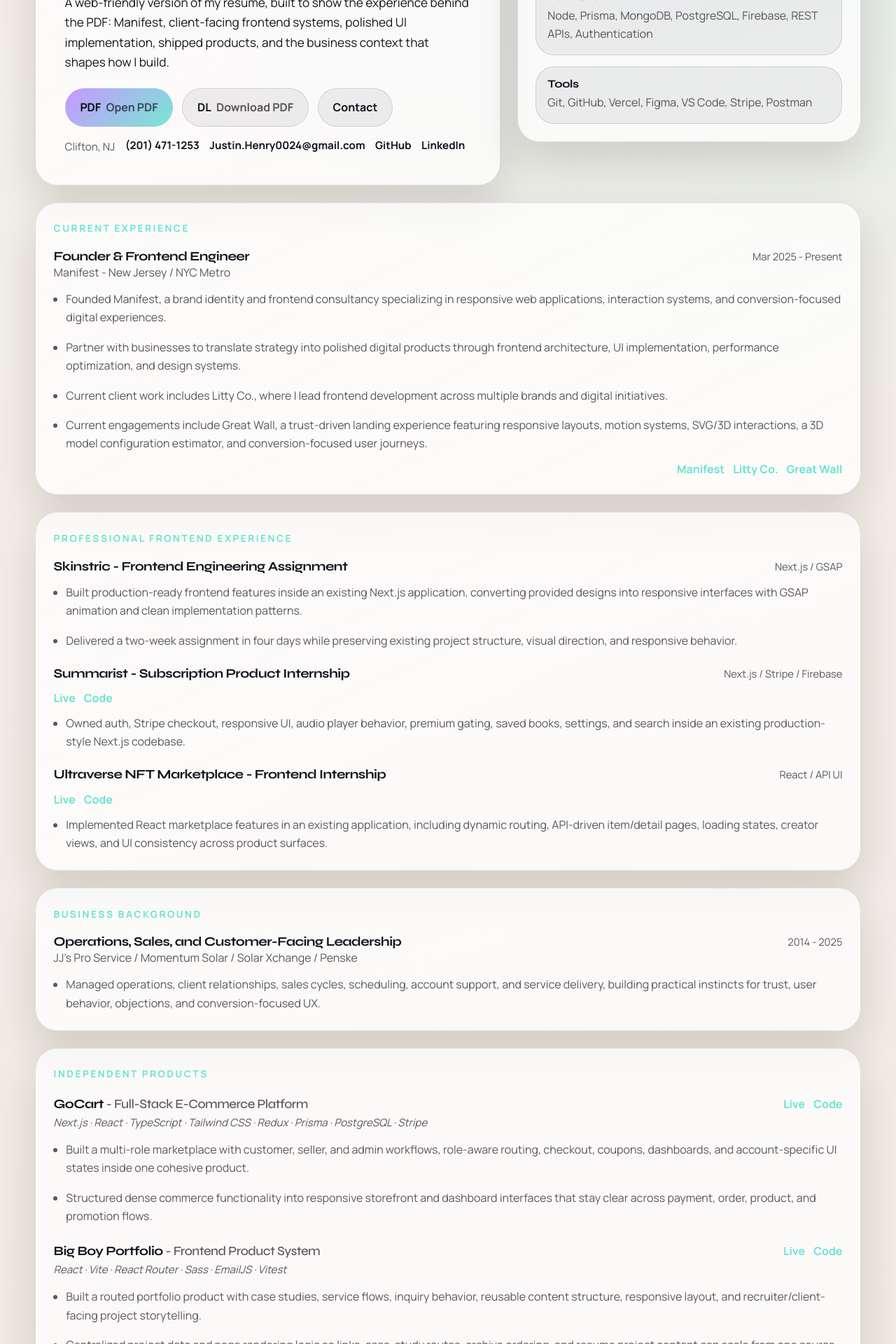
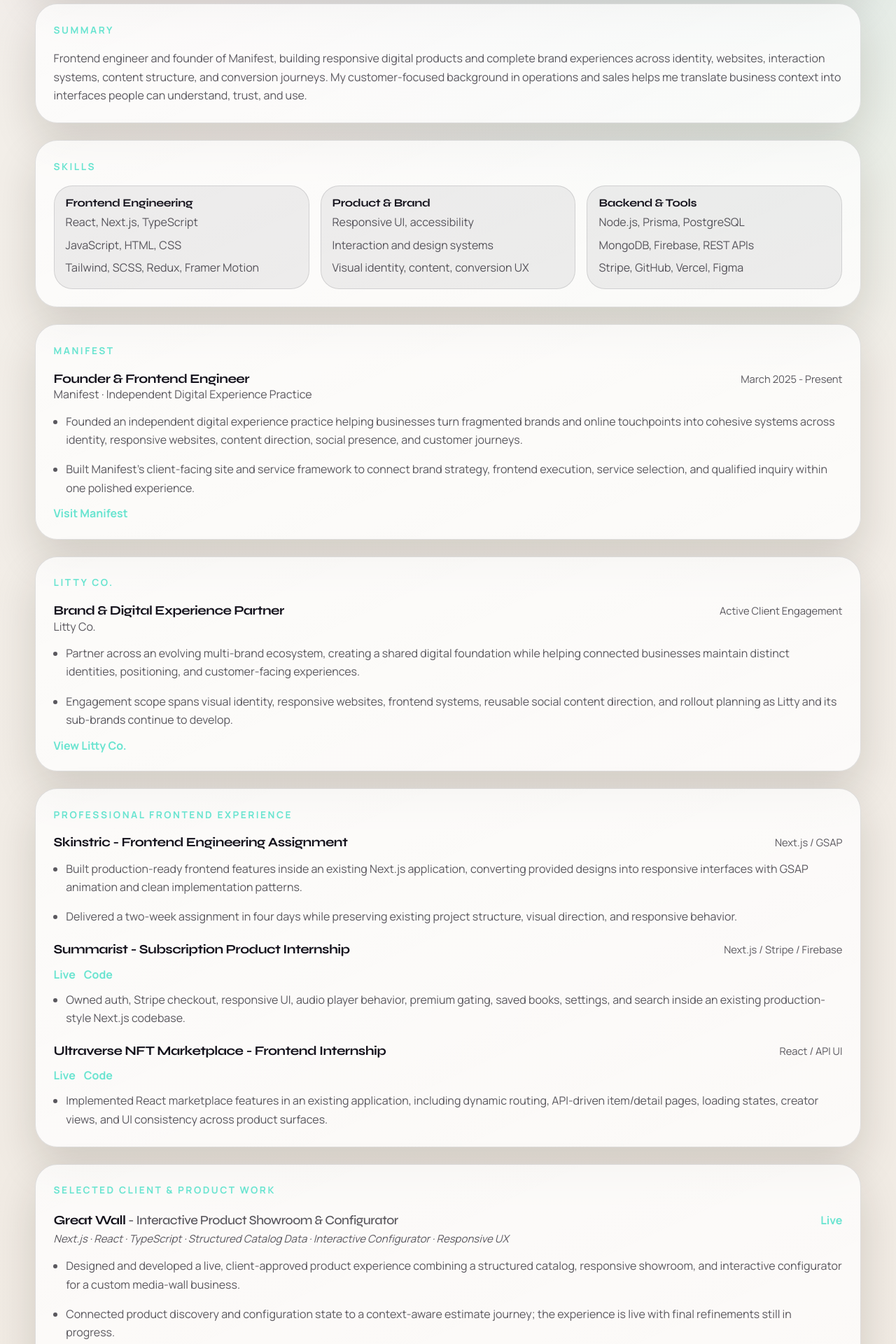
Before and after one commit to massiahtheruler/big-boy-portfolio, a React (Vite) app: page /resume in a window 1280 px wide. Shown: the part 780-2700 px from the top of the page at 70% size. Built offline with nearby package versions, Linux system fonts and the light colour scheme.

Commit message:
Refresh resume page and PDF

```diff
--- a/src/data/projects.js
+++ b/src/data/projects.js
@@ -120,6 +120,19 @@
     ],
     buildStory:
       "This project changed how I describe my work. I am not placing a style on top of a business. I am finding the identity already present in the people, place, products, and reputation, then building the digital structure that lets customers finally feel it online.",
+    resume: {
+      include: true,
+      order: 2,
+      subtitle: "Existing-Business Brand & UX Transformation",
+      live: "https://juicy-city.vercel.app",
+      code: null,
+      stack:
+        "Next.js · React · TypeScript · Accessibility · Information Architecture · Content Systems",
+      bullets: [
+        "Audited and redesigned the public experience for an established Jersey City business, translating its storefront energy, products, neighborhood identity, and ordering journey into a clearer responsive system.",
+        "Built the direction from public-business research, preserved real transactional details, earned owner approval, and moved the work toward the business's existing domain.",
+      ],
+    },
     meta: {
       title: "Juicy City Client Brand & UX Transformation | Justin Henry",
       description:
@@ -206,6 +219,19 @@
     ],
     buildStory:
       "The larger idea is not a collection of unrelated router sites. It is a reusable way to help people make complicated choices. Bodywork Network carries that story because it has the clearest journey, the strongest accessibility foundation, and the most complete connection between questions, recommendation logic, content, and next steps.",
+    resume: {
+      include: true,
+      order: 3,
+      subtitle: "Guided Matching Platform",
+      live: "https://bodywork-six.vercel.app/",
+      code: "https://github.com/massiahtheruler/bodywork",
+      stack:
+        "Next.js · React · TypeScript · Zod · React Hook Form · Framer Motion",
+      bullets: [
+        "Built a provider-neutral platform that turns complex preferences and constraints into a calm guided journey through validated forms, reusable matching logic, and accessible interactions.",
+        "Centralized service, provider, and recommendation data so dynamic content and lead-routing systems can expand without coupling product logic to the interface.",
+      ],
+    },
     meta: {
       title: "Bodywork Network Guided Matching Case Study | Justin Henry",
       description:
@@ -296,7 +322,7 @@
       "GoCart was about making a dense marketplace feel usable. The challenge was connecting customers, sellers, admins, payments, deals, reviews, and fulfillment workflows so the product felt unified instead of stitched together.",
     resume: {
       include: true,
-      order: 1,
+      order: 4,
       subtitle: "Full-Stack E-Commerce Platform",
       live: "https://gocart-beta-one.vercel.app",
       code: "https://github.com/massiahtheruler/gocart",
@@ -367,7 +393,7 @@
     buildStory:
       "The goal was to understand the frontend behavior behind a polished streaming interface: timing, hierarchy, protected access, content rails, and player routing. Matching the look mattered, but the real value was rebuilding the interaction patterns that make the product feel responsive.",
     resume: {
-      include: true,
+      include: false,
       order: 5,
       subtitle: "Streaming UI & Interaction Systems",
       live: "https://netflix-clone-delta-indol.vercel.app/login",
@@ -514,7 +540,7 @@
     buildStory:
       "The challenge was turning a familiar social feed pattern into a product that felt more intentional. I focused on identity, account-aware behavior, interaction flow, and custom features that moved it beyond the original tutorial structure.",
     resume: {
-      include: true,
+      include: false,
       order: 3,
       title: "Glitter",
       subtitle: "Original Social Product",
@@ -638,7 +664,7 @@
       code: "https://github.com/massiahtheruler/big-boy-portfolio",
     },
     resume: {
-      include: true,
+      include: false,
       order: 2,
       subtitle: "Frontend Product System",
       live: "https://big-boy-portfolio.vercel.app",
@@ -663,7 +689,7 @@
       code: "https://github.com/massiahtheruler/holy-grails-react",
     },
     resume: {
-      include: true,
+      include: false,
       order: 4,
       subtitle: "Frontend Architecture Conversion",
       live: "https://holy-grail-react.vercel.app/",
@@ -745,6 +771,19 @@
     ],
     buildStory:
       "Great Wall is where the Manifest philosophy meets a real contracted engagement. The work is about bringing the identity and ambition of the business forward, then giving that identity practical structure through discovery, configuration, trust, and a clearer path to a qualified conversation.",
+    resume: {
+      include: true,
+      order: 1,
+      subtitle: "Interactive Product Showroom & Configurator",
+      live: greatWallLiveUrl,
+      code: null,
+      stack:
+        "Next.js · React · TypeScript · Structured Catalog Data · Interactive Configurator · Responsive UX",
+      bullets: [
+        "Designed and developed a live, client-approved product experience combining a structured catalog, responsive showroom, and interactive configurator for a custom media-wall business.",
+        "Connected product discovery and configuration state to a context-aware estimate journey; the experience is live with final refinements still in progress.",
+      ],
+    },
     meta: {
       title: "Great Wall Client Experience Case Study | Justin Henry",
       description:
--- a/src/pages/ResumePage.jsx
+++ b/src/pages/ResumePage.jsx
@@ -1,21 +1,28 @@
 import { siteContent } from "../data/siteContent";
 import { getResumeProjects } from "../data/projects";
 
-const currentExperience = [
+const manifestExperience = [
   {
     title: "Founder & Frontend Engineer",
-    date: "Mar 2025 - Present",
-    org: "Manifest - New Jersey / NYC Metro",
-    links: [
-      { label: "Manifest", href: "https://manifest-gamma-one.vercel.app/" },
-      { label: "Litty Co.", href: "https://litty-hub.vercel.app/" },
-      { label: "Great Wall", href: "https://great-wall-omega.vercel.app/" },
+    date: "March 2025 - Present",
+    org: "Manifest · Independent Digital Experience Practice",
+    links: [{ label: "Visit Manifest", href: "https://manifest-gamma-one.vercel.app/" }],
+    bullets: [
+      "Founded an independent digital experience practice helping businesses turn fragmented brands and online touchpoints into cohesive systems across identity, responsive websites, content direction, social presence, and customer journeys.",
+      "Built Manifest's client-facing site and service framework to connect brand strategy, frontend execution, service selection, and qualified inquiry within one polished experience.",
     ],
+  },
+];
+
+const littyExperience = [
+  {
+    title: "Brand & Digital Experience Partner",
+    date: "Active Client Engagement",
+    org: "Litty Co.",
+    links: [{ label: "View Litty Co.", href: "https://litty-hub.vercel.app/" }],
     bullets: [
-      "Founded Manifest, a brand identity and frontend consultancy specializing in responsive web applications, interaction systems, and conversion-focused digital experiences.",
-      "Partner with businesses to translate strategy into polished digital products through frontend architecture, UI implementation, performance optimization, and design systems.",
-      "Current client work includes Litty Co., where I lead frontend development across multiple brands and digital initiatives.",
-      "Current engagements include Great Wall, a trust-driven landing experience featuring responsive layouts, motion systems, SVG/3D interactions, a 3D model configuration estimator, and conversion-focused user journeys.",
+      "Partner across an evolving multi-brand ecosystem, creating a shared digital foundation while helping connected businesses maintain distinct identities, positioning, and customer-facing experiences.",
+      "Engagement scope spans visual identity, responsive websites, frontend systems, reusable social content direction, and rollout planning as Litty and its sub-brands continue to develop.",
     ],
   },
 ];
@@ -69,20 +76,63 @@
 
 const skills = [
   {
-    label: "Frontend",
-    items:
-      "React, Next.js, TypeScript, JavaScript, HTML, CSS, Tailwind, SCSS, Redux, Framer Motion",
+    label: "Frontend Engineering",
+    items: [
+      "React, Next.js, TypeScript",
+      "JavaScript, HTML, CSS",
+      "Tailwind, SCSS, Redux, Framer Motion",
+    ],
   },
   {
-    label: "Backend",
-    items:
-      "Node, Prisma, MongoDB, PostgreSQL, Firebase, REST APIs, Authentication",
+    label: "Product & Brand",
+    items: [
+      "Responsive UI, accessibility",
+      "Interaction and design systems",
+      "Visual identity, content, conversion UX",
+    ],
   },
   {
-    label: "Tools",
-    items: "Git, GitHub, Vercel, Figma, VS Code, Stripe, Postman",
+    label: "Backend & Tools",
+    items: [
+      "Node.js, Prisma, PostgreSQL",
+      "MongoDB, Firebase, REST APIs",
+      "Stripe, GitHub, Vercel, Figma",
+    ],
   },
 ];
+
+function ExperienceCard({ eyebrow, entries, className }) {
+  return (
+    <div className={`${className} resume-card`}>
+      <p className="section-eyebrow">{eyebrow}</p>
+      <div className="resume-entry-list">
+        {entries.map((entry) => (
+          <article key={`${entry.title}-${entry.date}`} className="resume-entry">
+            <div className="resume-entry__header">
+              <div>
+                <h2>{entry.title}</h2>
+                {entry.org && <p className="resume-entry__org">{entry.org}</p>}
+              </div>
+              <span className="resume-entry__date">{entry.date}</span>
+            </div>
+            <ul className="detail-list">
+              {entry.bullets.map((bullet) => <li key={bullet}>{bullet}</li>)}
+            </ul>
+            {entry.links && (
+              <div className="resume-entry__links resume-entry__links--inline">
+                {entry.links.map((link) => (
+                  <a key={link.href} href={link.href} target="_blank" rel="noreferrer">
+                    {link.label}
+                  </a>
+                ))}
+              </div>
+            )}
+          </article>
+        ))}
+      </div>
+    </div>
+  );
+}
 
 function ResumePage({ onOpenContact }) {
   const projects = getResumeProjects();
@@ -160,14 +210,12 @@
         <div className="resume-page__summary resume-card">
           <p className="section-eyebrow">Summary</p>
           <p>
-            Frontend engineer and founder of Manifest, a brand identity and
-            digital experience consultancy focused on responsive web
-            applications, interaction systems, and conversion-focused frontend
-            experiences. I translate strategy into polished UI, frontend
-            architecture, performance-minded implementation, and digital systems
-            that make businesses easier to trust and remember. My background in
-            sales, operations, and branding sharpens my instincts for user
-            behavior, credibility, and conversion.
+            Frontend engineer and founder of Manifest, building responsive
+            digital products and complete brand experiences across identity,
+            websites, interaction systems, content structure, and conversion
+            journeys. My customer-focused background in operations and sales
+            helps me translate business context into interfaces people can
+            understand, trust, and use.
           </p>
         </div>
 
@@ -177,45 +225,15 @@
             {skills.map((group) => (
               <article key={group.label} className="resume-skill-group">
                 <h2>{group.label}</h2>
-                <p>{group.items}</p>
+                {group.items.map((item) => <p key={item}>{item}</p>)}
               </article>
             ))}
           </div>
         </div>
 
-        <div className="resume-page__experience resume-card">
-          <p className="section-eyebrow">Current Experience</p>
-          <div className="resume-entry-list">
-            {currentExperience.map((entry) => (
-              <article
-                key={`${entry.title}-${entry.date}`}
-                className="resume-entry"
-              >
-                <div className="resume-entry__header">
-                  <div>
-                    <h2>{entry.title}</h2>
-                    <p className="resume-entry__org">{entry.org}</p>
-                  </div>
-                  <span className="resume-entry__date">{entry.date}</span>
-                </div>
-                <ul className="detail-list">
-                  {entry.bullets.map((bullet) => (
-                    <li key={bullet}>{bullet}</li>
-                  ))}
-                </ul>
-                {entry.links && (
-                  <div className="resume-entry__links">
-                    {entry.links.map((link) => (
-                      <a key={link.href} href={link.href} target="_blank" rel="noreferrer">
-                        {link.label}
-                      </a>
-                    ))}
-                  </div>
-                )}
-              </article>
-            ))}
-          </div>
-        </div>
+        <ExperienceCard eyebrow="Manifest" entries={manifestExperience} className="resume-page__experience" />
+
+        <ExperienceCard eyebrow="Litty Co." entries={littyExperience} className="resume-page__litty" />
 
         <div className="resume-page__professional resume-card">
           <p className="section-eyebrow">Professional Frontend Experience</p>
@@ -250,33 +268,8 @@
           </div>
         </div>
 
-        <div className="resume-page__business resume-card">
-          <p className="section-eyebrow">Business Background</p>
-          <div className="resume-entry-list">
-            {businessBackground.map((entry) => (
-              <article
-                key={`${entry.title}-${entry.date}`}
-                className="resume-entry"
-              >
-                <div className="resume-entry__header">
-                  <div>
-                    <h2>{entry.title}</h2>
-                    <p className="resume-entry__org">{entry.org}</p>
-                  </div>
-                  <span className="resume-entry__date">{entry.date}</span>
-                </div>
-                <ul className="detail-list">
-                  {entry.bullets.map((bullet) => (
-                    <li key={bullet}>{bullet}</li>
-                  ))}
-                </ul>
-              </article>
-            ))}
-          </div>
-        </div>
-
         <div className="resume-page__projects resume-card">
-          <p className="section-eyebrow">Independent Products</p>
+          <p className="section-eyebrow">Selected Client & Product Work</p>
           <div className="resume-entry-list">
             {projects.map((project) => (
               <article key={project.title} className="resume-entry">
@@ -292,12 +285,16 @@
                     <p className="resume-entry__stack">{project.stack}</p>
                   </div>
                   <div className="resume-entry__links">
+                    {project.live && (
                       <a href={project.live} target="_blank" rel="noreferrer">
                         Live
                       </a>
+                    )}
+                    {project.code && (
                       <a href={project.code} target="_blank" rel="noreferrer">
                         Code
                       </a>
+                    )}
                   </div>
                 </div>
                 <ul className="detail-list">
@@ -310,64 +307,53 @@
           </div>
         </div>
 
+        <div className="resume-page__business resume-card">
+          <p className="section-eyebrow">Business Background</p>
+          <div className="resume-entry-list">
+            {businessBackground.map((entry) => (
+              <article key={`${entry.title}-${entry.date}`} className="resume-entry">
+                <div className="resume-entry__header">
+                  <div>
+                    <h2>{entry.title}</h2>
+                    <p className="resume-entry__org">{entry.org}</p>
+                  </div>
+                  <span className="resume-entry__date">{entry.date}</span>
+                </div>
+                <ul className="detail-list">
+                  {entry.bullets.map((bullet) => <li key={bullet}>{bullet}</li>)}
+                </ul>
+              </article>
+            ))}
+          </div>
+        </div>
+
         <div className="resume-page__education resume-card">
-          <p className="section-eyebrow">Education</p>
+          <p className="section-eyebrow">Education & Certification</p>
           <div className="resume-entry-list">
             <article className="resume-entry">
               <div className="resume-entry__header">
                 <div>
-                  <h2>Frontend Simplified</h2>
-                  <p className="resume-entry__org">Web Engineering Program</p>
+                  <h2>Frontend Simplified / FES Institute</h2>
+                  <p className="resume-entry__org">
+                    Web Engineering Program and Frontend Development Bootcamp Certificate
+                  </p>
                 </div>
-                <span className="resume-entry__date">2025 </span>
+                <span className="resume-entry__date">2025 - 2026</span>
               </div>
               <p>
-                12-week intensive covering HTML, CSS, JavaScript, React,
-                Node.js, and full-stack fundamentals with real project work and
-                job placement support.
+                Practical frontend training covering HTML, CSS, JavaScript,
+                React, Next.js, TypeScript, Redux, Node.js, and internship-style
+                project work.
               </p>
-            </article>
-
-            <article className="resume-entry">
-              <div className="resume-entry__header">
-                <div>
-                  <h2>Clifton High School</h2>
-                  <p className="resume-entry__org">Clifton, NJ</p>
-                </div>
-                <span className="resume-entry__date">2011</span>
-              </div>
-            </article>
-          </div>
-        </div>
-
-        <div className="resume-page__certifications resume-card">
-          <p className="section-eyebrow">Certifications</p>
-          <div className="resume-entry-list">
-            {certifications.map((certification) => (
-              <article key={certification.title} className="resume-entry">
-                <div className="resume-entry__header">
-                  <div>
-                    <h2>
-                      {certification.title}, {certification.issuer} (
-                      {certification.year})
-                    </h2>
               <a
                 className="resume-entry__credential"
-                      href={certification.credentialPath}
+                href={certifications[0].credentialPath}
                 target="_blank"
                 rel="noreferrer"
               >
                 Open certificate
               </a>
-                  </div>
-                </div>
-                <ul className="detail-list">
-                  {certification.bullets.map((bullet) => (
-                    <li key={bullet}>{bullet}</li>
-                  ))}
-                </ul>
             </article>
-            ))}
           </div>
         </div>
       </div>
--- a/src/styles/pages/_resume.scss
+++ b/src/styles/pages/_resume.scss
@@ -26,12 +26,11 @@
   display: grid;
   gap: 1rem;
   padding: clamp(1.75rem, 4vw, 2.6rem);
-  grid-column: 1;
-  grid-row: 1 / span 2;
+  grid-column: 1 / -1;
 }
 
 .resume-page__hero h1 {
-  max-width: 11ch;
+  max-width: 14ch;
   font-size: clamp(3rem, 7vw, 5.8rem);
 }
 
@@ -71,17 +70,16 @@
 
 .resume-page__summary {
   align-self: start;
-  grid-column: 2;
-  grid-row: 1;
+  grid-column: 1 / -1;
 }
 
 .resume-page__skills {
   align-self: start;
-  grid-column: 2;
-  grid-row: 2;
+  grid-column: 1 / -1;
 }
 
 .resume-page__experience,
+.resume-page__litty,
 .resume-page__professional,
 .resume-page__business,
 .resume-page__projects,
@@ -92,7 +90,7 @@
 
 .resume-skill-grid {
   display: grid;
-  grid-template-columns: 1fr;
+  grid-template-columns: repeat(3, minmax(0, 1fr));
   gap: 1rem;
 }
 
@@ -202,6 +200,7 @@
   }
 
   .resume-page__experience,
+  .resume-page__litty,
   .resume-page__professional,
   .resume-page__business,
   .resume-page__projects,
```
Also changed, not shown: 2 other files (tests, documents, lock files or other folders). Lines whose indentation alone changed are shown as unchanged.
